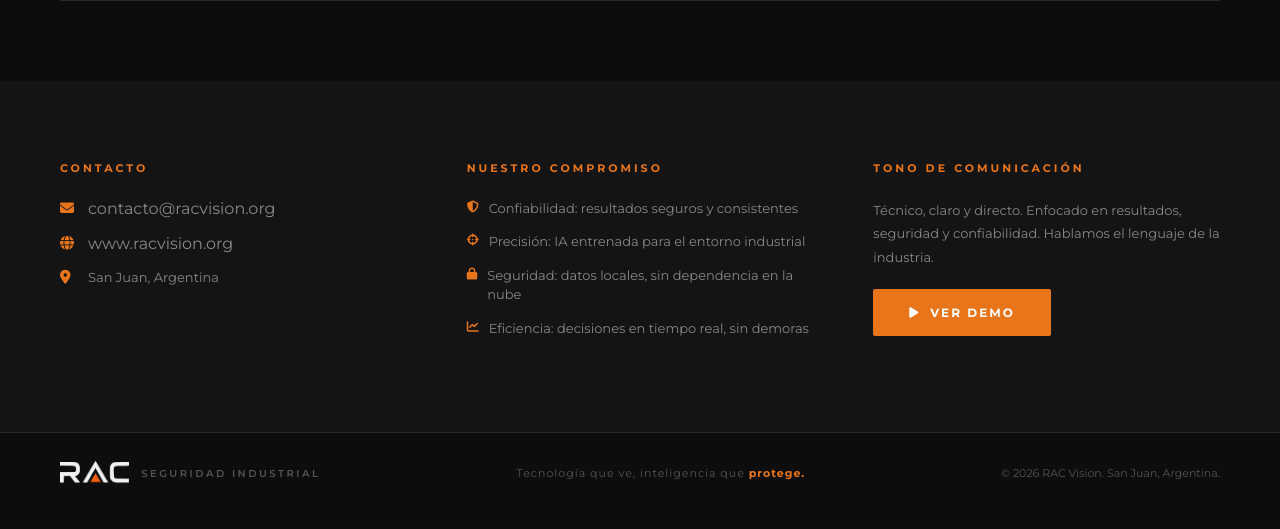
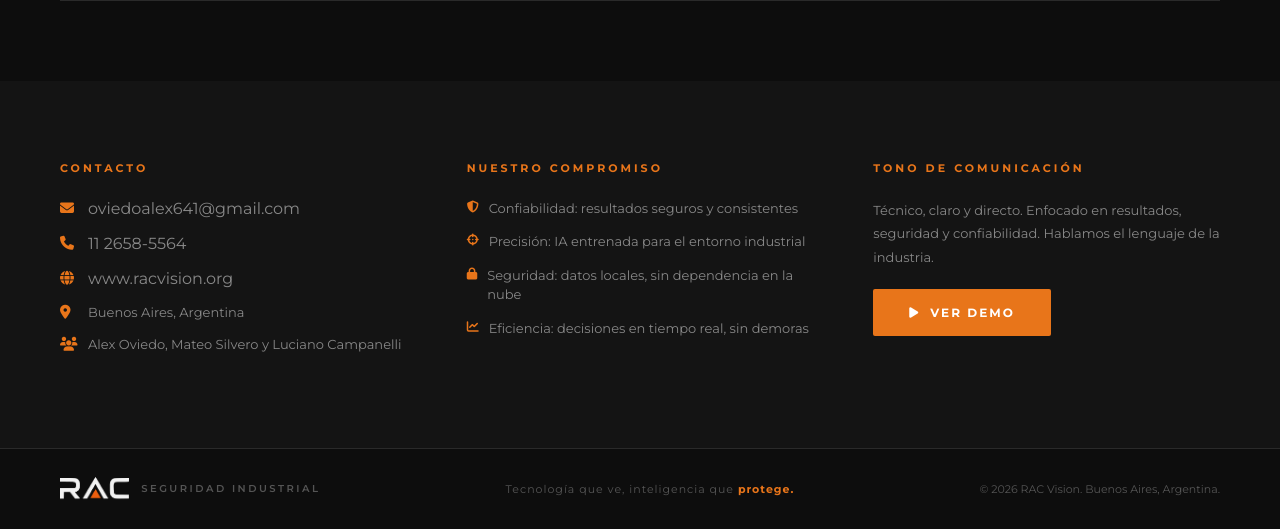
Before and after one commit to Alexovied/racvisionorg, a Flask app: page / in a window 1280 px wide. Shown: the part 3716-4245 px from the top of the page. Before the commit the page ends 4199 px from the top, so only its background shows below. Run offline with Flask 3, Linux system fonts and the light colour scheme.

Commit message:
Landing: contacto de Buenos Aires, equipo, teléfono y correo
Co-Authored-By: Claude Opus 5.5 (1M context) <noreply@anthropic.com>

```diff
--- a/templates/landing.html
+++ b/templates/landing.html
@@ -811,9 +811,11 @@
     <div class="contact-inner">
         <div class="reveal">
             <div class="contact-info-title">Contacto</div>
-            <div class="contact-item"><i class="fa-solid fa-envelope"></i><a href="mailto:contacto@racvision.org">contacto@racvision.org</a></div>
-            <div class="contact-item"><i class="fa-solid fa-globe"></i><a href="#">www.racvision.org</a></div>
-            <div class="contact-item"><i class="fa-solid fa-location-dot"></i><span>San Juan, Argentina</span></div>
+            <div class="contact-item"><i class="fa-solid fa-envelope"></i><a href="mailto:oviedoalex641@gmail.com">oviedoalex641@gmail.com</a></div>
+            <div class="contact-item"><i class="fa-solid fa-phone"></i><a href="tel:+541126585564">11 2658-5564</a></div>
+            <div class="contact-item"><i class="fa-solid fa-globe"></i><a href="https://racvision.org">www.racvision.org</a></div>
+            <div class="contact-item"><i class="fa-solid fa-location-dot"></i><span>Buenos Aires, Argentina</span></div>
+            <div class="contact-item"><i class="fa-solid fa-users"></i><span>Alex Oviedo, Mateo Silvero y Luciano Campanelli</span></div>
         </div>
         <div class="contact-values reveal">
             <div class="cv-title">Nuestro compromiso</div>
@@ -846,7 +848,7 @@
             Tecnología que ve, inteligencia que <span>protege.</span>
         </div>
         <div class="footer-copy">
-            © 2026 RAC Vision. San Juan, Argentina.
+            © 2026 RAC Vision. Buenos Aires, Argentina.
         </div>
     </div>
 </footer>
```
